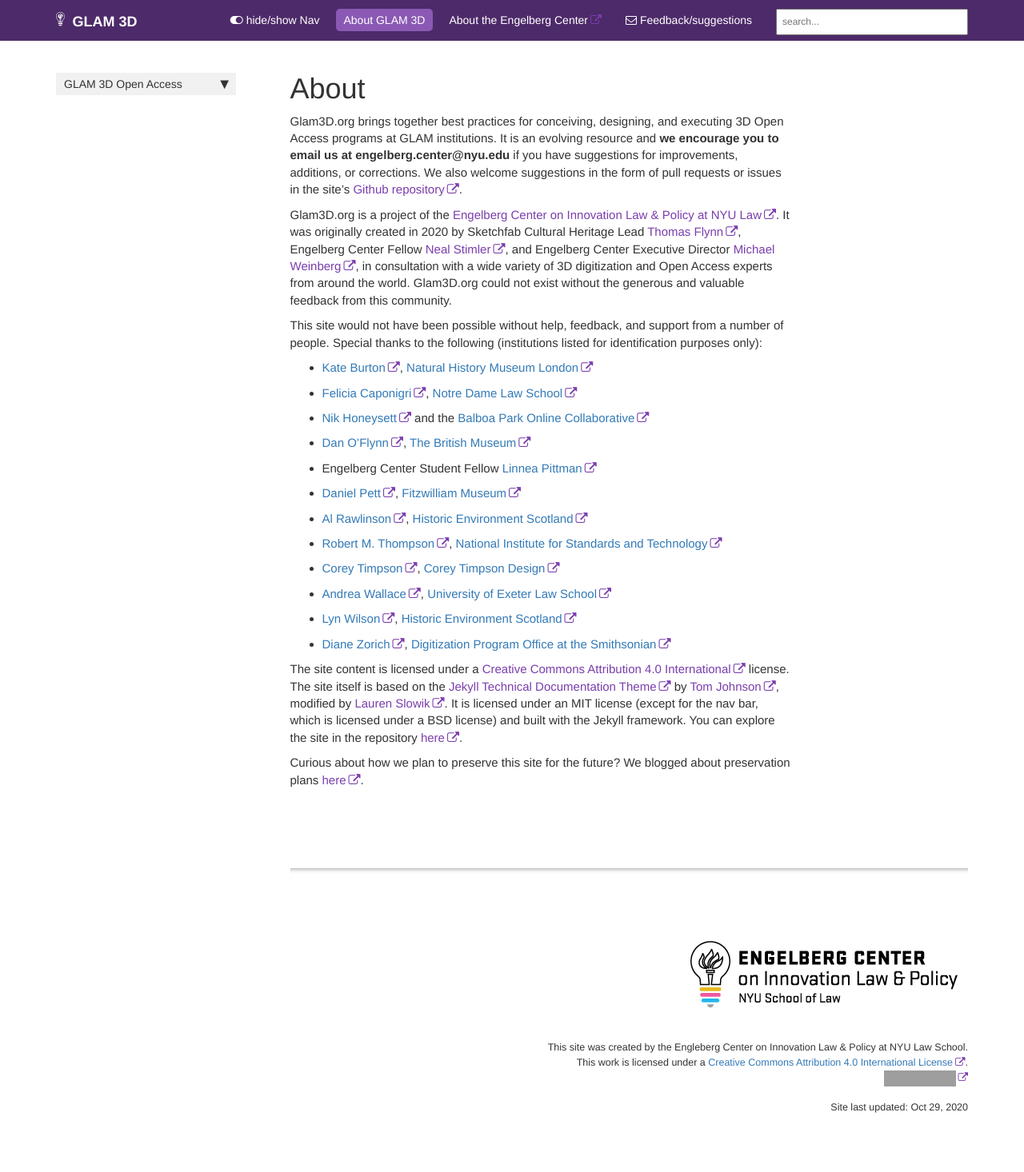
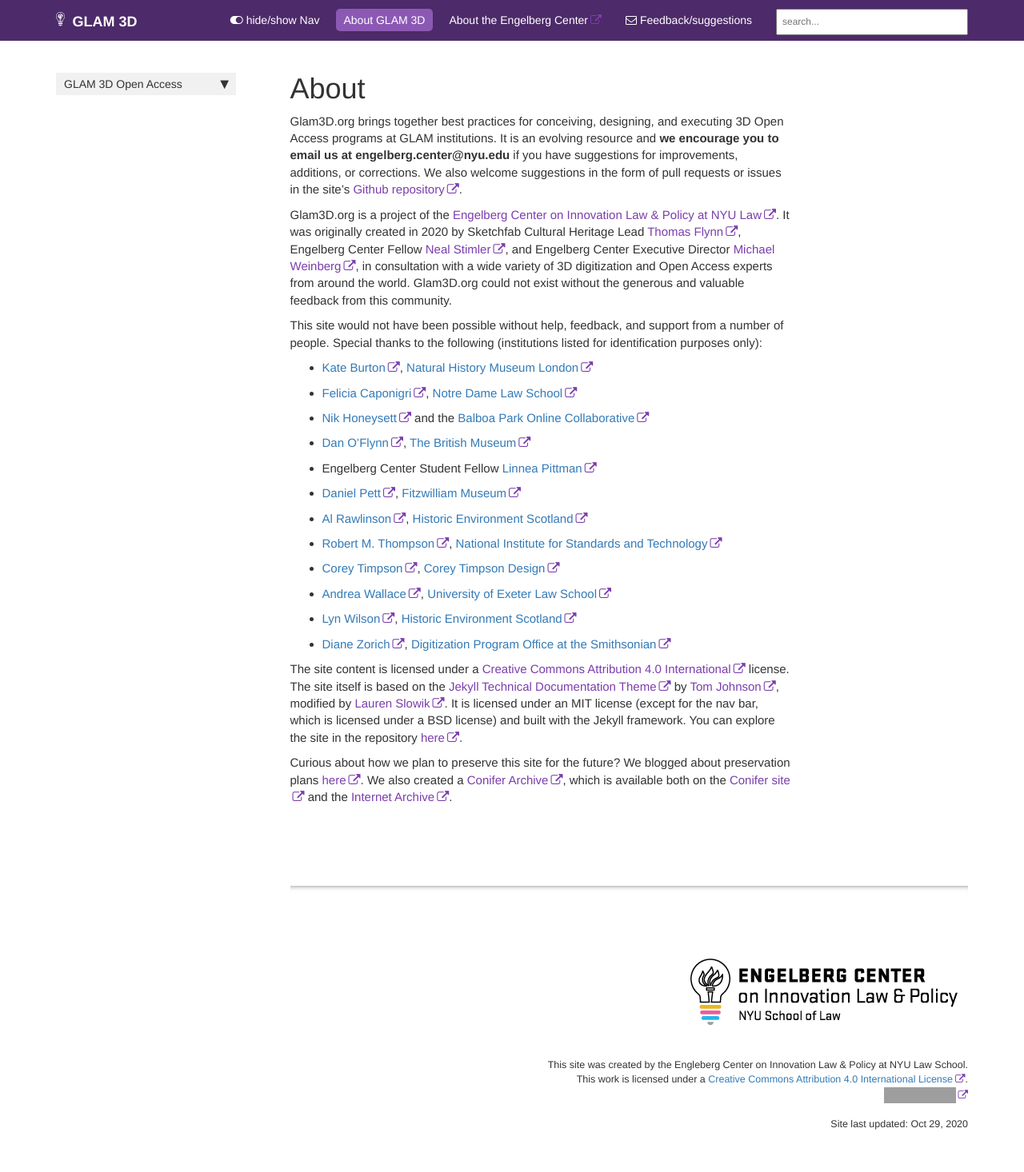
Before and after one commit to NYUEngelberg/NYUEngelberg.github.io, a Jekyll site: the page built from pages/About/about.md, in a window 1280 px wide. Shown: the whole page at 80% size. Built offline with Jekyll 4.4.1, drawn with Linux system fonts in a browser that asks for light colours; comment, search, counter and statistics services are not loaded; before the commit the page ends 1444 px from its top, so only the background shows below that; grey boxes are pictures that could not be loaded.

Commit message:
added references to confier archive

```diff
--- a/pages/About/about.md
+++ b/pages/About/about.md
@@ -28,4 +28,4 @@ This site would not have been possible without help, feedback, and support from
 
 The site content is licensed under a [Creative Commons Attribution 4.0 International](https://creativecommons.org/licenses/by/4.0/legalcode) license.  The site itself is based on the [Jekyll Technical Documentation Theme](https://idratherbewriting.com/documentation-theme-jekyll/) by [Tom Johnson](https://idratherbewriting.com/aboutme/), modified by [Lauren Slowik](https://www.laurenslowik.com/).  It is licensed under an MIT license (except for the nav bar, which is licensed under a BSD license) and built with the Jekyll framework.  You can explore the site in the repository [here](https://github.com/NYUEngelberg/NYUEngelberg.github.io).
 
-Curious about how we plan to preserve this site for the future? We blogged about preservation plans [here](https://www.law.nyu.edu/centers/engelberg/news/2020-06-24-preserving-glam3d).
+Curious about how we plan to preserve this site for the future? We blogged about preservation plans [here](https://www.law.nyu.edu/centers/engelberg/news/2020-06-24-preserving-glam3d).  We also created a [Conifer Archive](https://conifer.rhizome.org/), which is available both on the [Conifer site](https://conifer.rhizome.org/EngelbergCenter/glam3dorg) and the [Internet Archive](https://archive.org/details/g3d_20201007).
```
Also changed, not shown: README.md.
